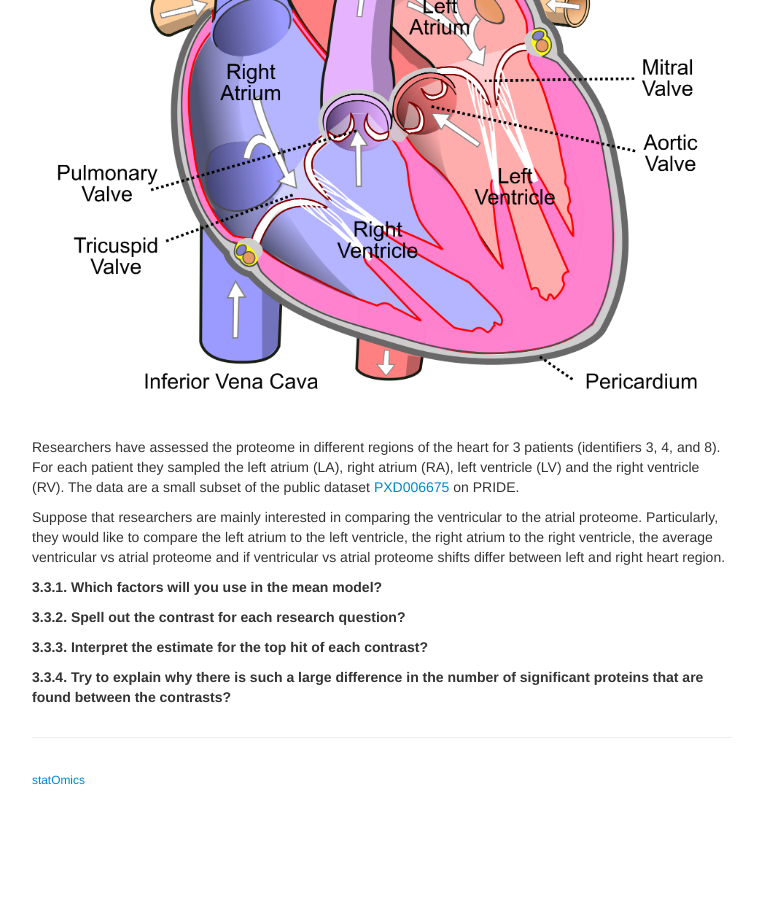
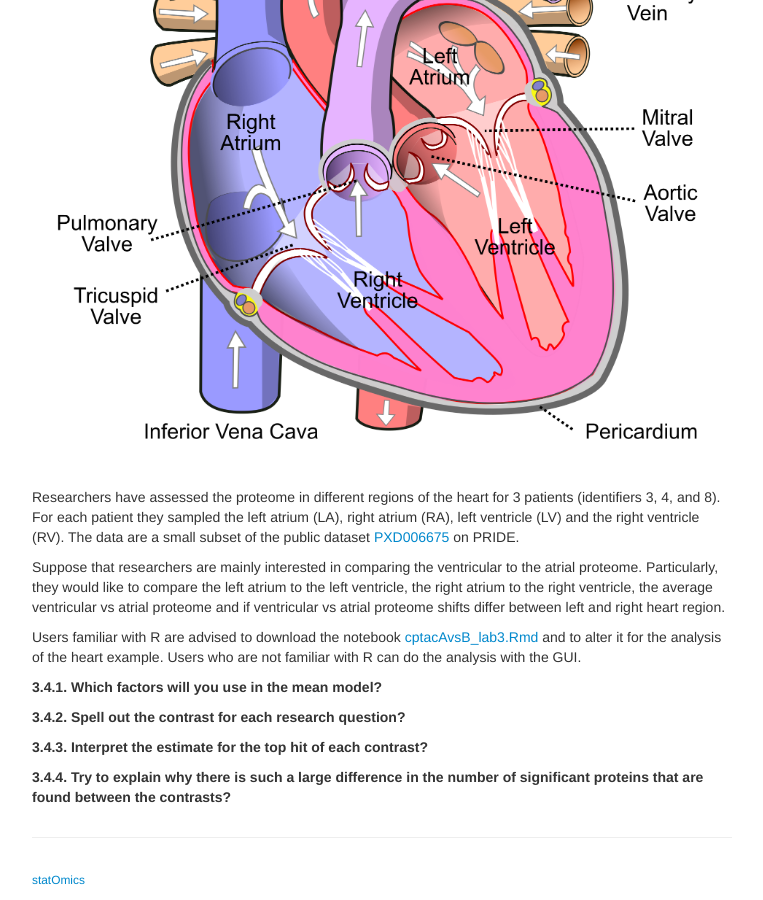
Before and after one commit to statOmics/pda19-20, a Jekyll site: the page built from pages/sdaMsqrobDesign.md, in a window 1280 px wide and 900 px high, scrolled down 3790 px. Shown: the whole window, without its empty margins (258-1021 px from the left). Built offline with Jekyll 4.4.1, drawn with Linux system fonts in a browser that asks for light colours; before the commit the page ends 4590 px from its top, so only the background shows below that; some of the changed text lies outside the part shown.

Commit message:
cptac notebook

````diff
--- a/assets/cptacAvsB_lab3.Rmd
+++ b/assets/cptacAvsB_lab3.Rmd
@@ -26,8 +26,8 @@ With the grepEcols function we find the columns that are containing the expressi
 library(MSqRob)
 library(MSnbase)
 library(tidyverse)
-peptidesFile <- "https://raw.githubusercontent.com/statOmics/statisticalGenomicsCourse/data/quantification/cptacAvsB_lab3/peptides.txt"
-proteinGroupsFile <-"https://raw.githubusercontent.com/statOmics/statisticalGenomicsCourse/data/quantification/cptacAvsB_lab3/proteinGroups.txt"
+peptidesFile <- "https://raw.githubusercontent.com/statOmics/pda/data/quantification/cptacAvsB_lab3/peptides.txt"
+proteinGroupsFile <-"https://raw.githubusercontent.com/statOmics/pda/data/quantification/cptacAvsB_lab3/proteinGroups.txt"
 ecols<-grepEcols(peptidesFile, "Intensity ", split = "\t")
 ```
 
--- a/pages/sdaMsqrobDesign.md
+++ b/pages/sdaMsqrobDesign.md
@@ -60,11 +60,14 @@ Three subsets of the data are avialable:
 - peptidesRCB.txt: contains data for 4 bio-repeats only, but for each bio-repeat the Treg and Tconv proteome is profiled.
 - peptides.txt: contains data of Treg and Tconv cells for 7 bio-repeats
 
-##### 3.1. How would you analyse the CRD data?
+Users familiar with R are advised to download the notebook [cptacAvsB_lab3.Rmd](https://raw.githubusercontent.com/statOmics/pda/gh-pages/assets/cptacAvsB_lab3.Rmd)  and to alter it for the analysis of the Mouse T-cell example.
+Users who are not familiar with R can do the analysis with the GUI.
 
-##### 3.2. How would you analyse the RCB data?
+##### 3.3.1. How would you analyse the CRD data?
 
-##### 3.1. Try to explain the difference in the number of proteins that can be discovered with both designs?
+##### 3.3.2. How would you analyse the RCB data?
+
+##### 3.3.3. Try to explain the difference in the number of proteins that can be discovered with both designs?
 
 <br/><br/>
 
@@ -77,10 +80,14 @@ Researchers have assessed the proteome in different regions of the heart for 3 p
 Suppose that researchers are mainly interested in comparing the ventricular to the atrial proteome.
 Particularly, they would like to compare the left atrium to the left ventricle, the right atrium to the right ventricle, the average ventricular vs atrial proteome and if ventricular vs atrial proteome shifts differ between left and right heart region.
 
-##### 3.3.1. Which factors will you use in the mean model?
 
-##### 3.3.2. Spell out the contrast for each research question?
+Users familiar with R are advised to download the notebook [cptacAvsB_lab3.Rmd](https://raw.githubusercontent.com/statOmics/pda/gh-pages/assets/cptacAvsB_lab3.Rmd)  and to alter it for the analysis of the heart example.
+Users who are not familiar with R can do the analysis with the GUI.
 
-##### 3.3.3. Interpret the estimate for the top hit of each contrast?
+##### 3.4.1. Which factors will you use in the mean model?
 
-##### 3.3.4. Try to explain why there is such a large difference in the number of significant proteins that are found between the contrasts?
+##### 3.4.2. Spell out the contrast for each research question?
+
+##### 3.4.3. Interpret the estimate for the top hit of each contrast?
+
+##### 3.4.4. Try to explain why there is such a large difference in the number of significant proteins that are found between the contrasts?
````
Also changed, not shown: pages/sdaMsqrobSimple.md (+8 -1 lines).
